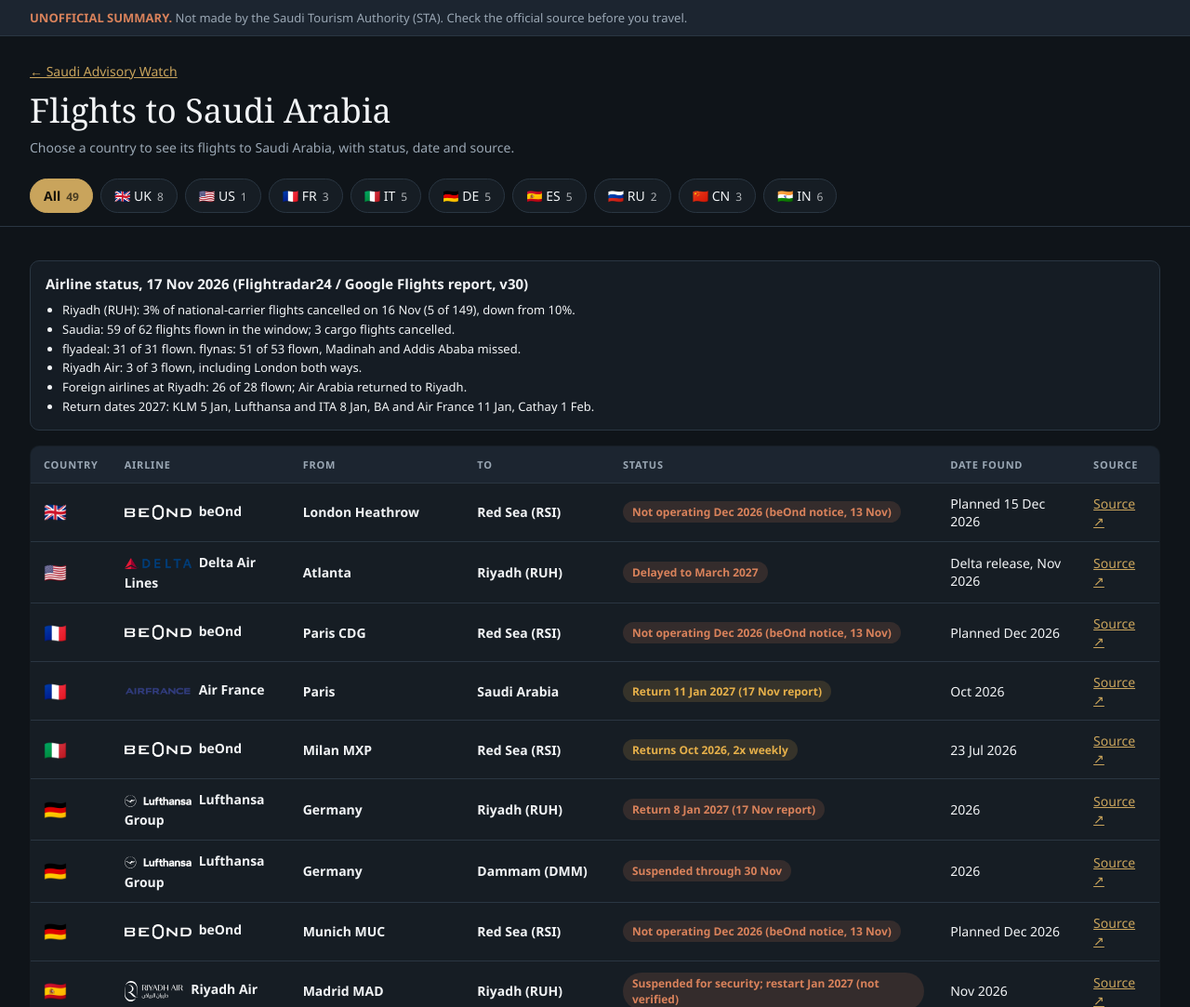
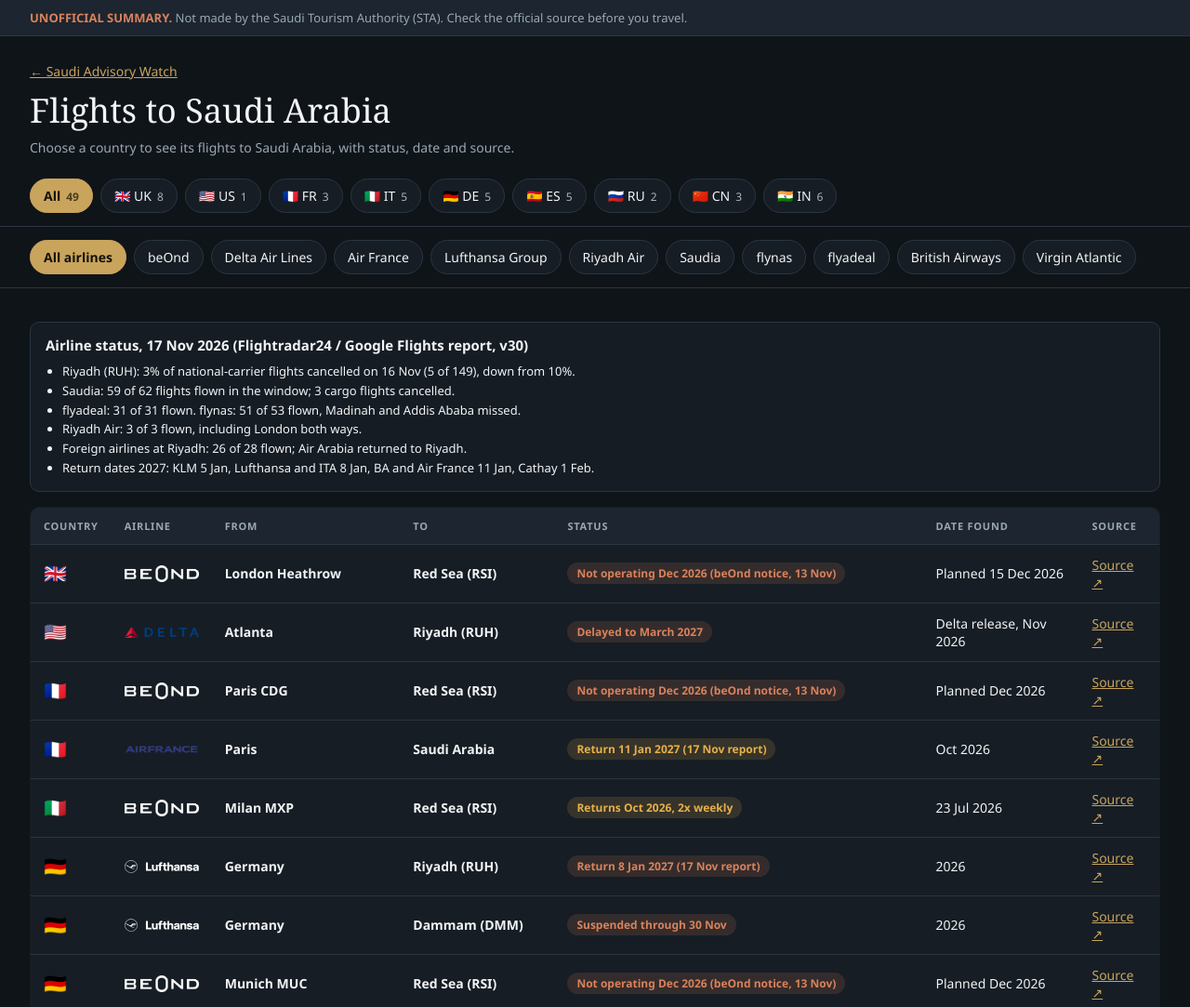
Before and after one commit to yazeedalzahrani/Travel-advisory-watch, a plain HTML site: page flights.html in a window 1280 px wide. Shown: the top 1083 px of the page at 93% size. Drawn offline with Linux system fonts and the light colour scheme.

Commit message:
Flights page: airline names removed (logos only), airline filter chips under the country tabs
Co-Authored-By: Claude Haiku 5.5 <noreply@anthropic.com>
Claude-Session: https://claude.ai/code/session_01XS48jYVRWaBmaWT7r3EcDZ

```diff
--- a/flights.html
+++ b/flights.html
@@ -26,6 +26,7 @@ footer{padding:16px 32px;border-top:1px solid var(--line);color:var(--muted);fon
 <div class="note" role="note"><strong>UNOFFICIAL SUMMARY.</strong> Not made by the Saudi Tourism Authority (STA). Check the official source before you travel.</div>
 <header><p style="margin:0 0 8px"><a href="index.html" style="color:var(--accent)">← Saudi Advisory Watch</a></p><h1>Flights to Saudi Arabia</h1><p>Choose a country to see its flights to Saudi Arabia, with status, date and source.</p></header>
 <nav class="tabs" aria-label="Filter by country"><button class="tab on" data-c="all" type="button">All<span class="n"></span></button><button class="tab" data-c="UK" type="button">🇬🇧 UK<span class="n"></span></button><button class="tab" data-c="US" type="button">🇺🇸 US<span class="n"></span></button><button class="tab" data-c="FR" type="button">🇫🇷 FR<span class="n"></span></button><button class="tab" data-c="IT" type="button">🇮🇹 IT<span class="n"></span></button><button class="tab" data-c="DE" type="button">🇩🇪 DE<span class="n"></span></button><button class="tab" data-c="ES" type="button">🇪🇸 ES<span class="n"></span></button><button class="tab" data-c="RU" type="button">🇷🇺 RU<span class="n"></span></button><button class="tab" data-c="CN" type="button">🇨🇳 CN<span class="n"></span></button><button class="tab" data-c="IN" type="button">🇮🇳 IN<span class="n"></span></button></nav>
+<nav class="tabs airlines" id="airlines" aria-label="Filter by airline"></nav>
 <main>
 <div class="statuscard" style="margin:16px 0;padding:14px 16px;border:1px solid var(--line,#2a3440);border-radius:10px;background:var(--card,#151c24)">
 <h3 style="margin:0 0 8px;font-size:15px">Airline status, 17 Nov 2026 (Flightradar24 / Google Flights report, v30)</h3>
@@ -46,33 +47,43 @@ footer{padding:16px 32px;border-top:1px solid var(--line);color:var(--muted);fon
 (function(){
   var esc=function(t){return String(t==null?'':t).replace(/[&<>"]/g,function(c){return {'&':'&amp;','<':'&lt;','>':'&gt;','"':'&quot;'}[c];});};
   var tbody=document.getElementById('rows'), empty=document.getElementById('empty');
-  var tabs=document.querySelectorAll('.tab'), rows=[];
-  function badge(f){
-    if(f.logo) return '<img src="'+esc(f.logo)+'" alt="'+esc(f.airline)+' logo" style="height:22px;max-width:72px;object-fit:contain;vertical-align:middle;margin-right:8px">';
-    return f.code?'<span class="badge">'+esc(f.code)+'</span>':'';
+  var tabs=document.querySelectorAll('.tab'), airBar=document.getElementById('airlines');
+  var rows=[], country='all', airline='all';
+  function logo(f){
+    if(f.logo) return '<img src="'+esc(f.logo)+'" alt="'+esc(f.airline)+'" title="'+esc(f.airline)+'" style="height:24px;max-width:80px;object-fit:contain;vertical-align:middle">';
+    return '<span class="badge" title="'+esc(f.airline)+'">'+esc(f.code||f.airline.slice(0,2).toUpperCase())+'</span>';
+  }
+  function apply(){
+    var shown=0;
+    rows.forEach(function(r){
+      var on=(country==='all'||r.dataset.c===country)&&(airline==='all'||r.dataset.a===airline);
+      r.style.display=on?'':'none'; if(on) shown++;
+    });
+    empty.style.display=shown?'none':'block';
+    tabs.forEach(function(t){t.classList.toggle('on',t.dataset.c===country);});
+    airBar.querySelectorAll('button').forEach(function(b){b.classList.toggle('on',b.dataset.a===airline);});
   }
   function render(list){
     tbody.innerHTML=list.map(function(f){
-      return '<tr data-c="'+esc(f.country)+'"><td><span class="flag">'+esc(f.flag)+'</span></td>'+
-        '<td>'+badge(f)+'<b>'+esc(f.airline)+'</b></td>'+
+      return '<tr data-c="'+esc(f.country)+'" data-a="'+esc(f.airline)+'"><td><span class="flag">'+esc(f.flag)+'</span></td>'+
+        '<td>'+logo(f)+'</td>'+
         '<td><b>'+esc(f.from)+'</b></td><td><b>'+esc(f.to)+'</b></td>'+
         '<td><span class="pill '+esc(f.level)+'">'+esc(f.status)+'</span></td>'+
         '<td>'+esc(f.date)+'</td>'+
         '<td>'+(f.source?'<a href="'+esc(f.source)+'" target="_blank" rel="noopener">Source ↗</a>':'')+'</td></tr>';
     }).join('');
-    rows=document.querySelectorAll('#rows tr');
+    rows=Array.prototype.slice.call(document.querySelectorAll('#rows tr'));
     var counts={}; rows.forEach(function(r){counts[r.dataset.c]=(counts[r.dataset.c]||0)+1;});
     tabs.forEach(function(t){var n=t.dataset.c==='all'?rows.length:(counts[t.dataset.c]||0); t.querySelector('.n').textContent=n;});
+    var names=[]; list.forEach(function(f){ if(names.indexOf(f.airline)<0) names.push(f.airline); });
+    airBar.innerHTML=['all'].concat(names).map(function(n){
+      return '<button class="tab" type="button" data-a="'+esc(n)+'">'+(n==='all'?'All airlines':esc(n))+'</button>';
+    }).join('');
   }
-  function show(c){
-    var shown=0;
-    rows.forEach(function(r){var on=(c==='all'||r.dataset.c===c); r.style.display=on?'':'none'; if(on) shown++;});
-    empty.style.display=shown?'none':'block';
-    tabs.forEach(function(t){t.classList.toggle('on',t.dataset.c===c);});
-  }
-  tabs.forEach(function(t){t.addEventListener('click',function(){show(t.dataset.c);});});
+  tabs.forEach(function(t){t.addEventListener('click',function(){country=t.dataset.c; apply();});});
+  airBar.addEventListener('click',function(e){var b=e.target.closest('button'); if(b){airline=b.dataset.a; apply();}});
   fetch('flights.json').then(function(r){return r.json();}).then(function(d){
-    render(d.flights); show('all');
+    render(d.flights); apply();
   }).catch(function(){ empty.textContent='Could not load flights.json.'; empty.style.display='block'; });
 })();
 </script>
```
